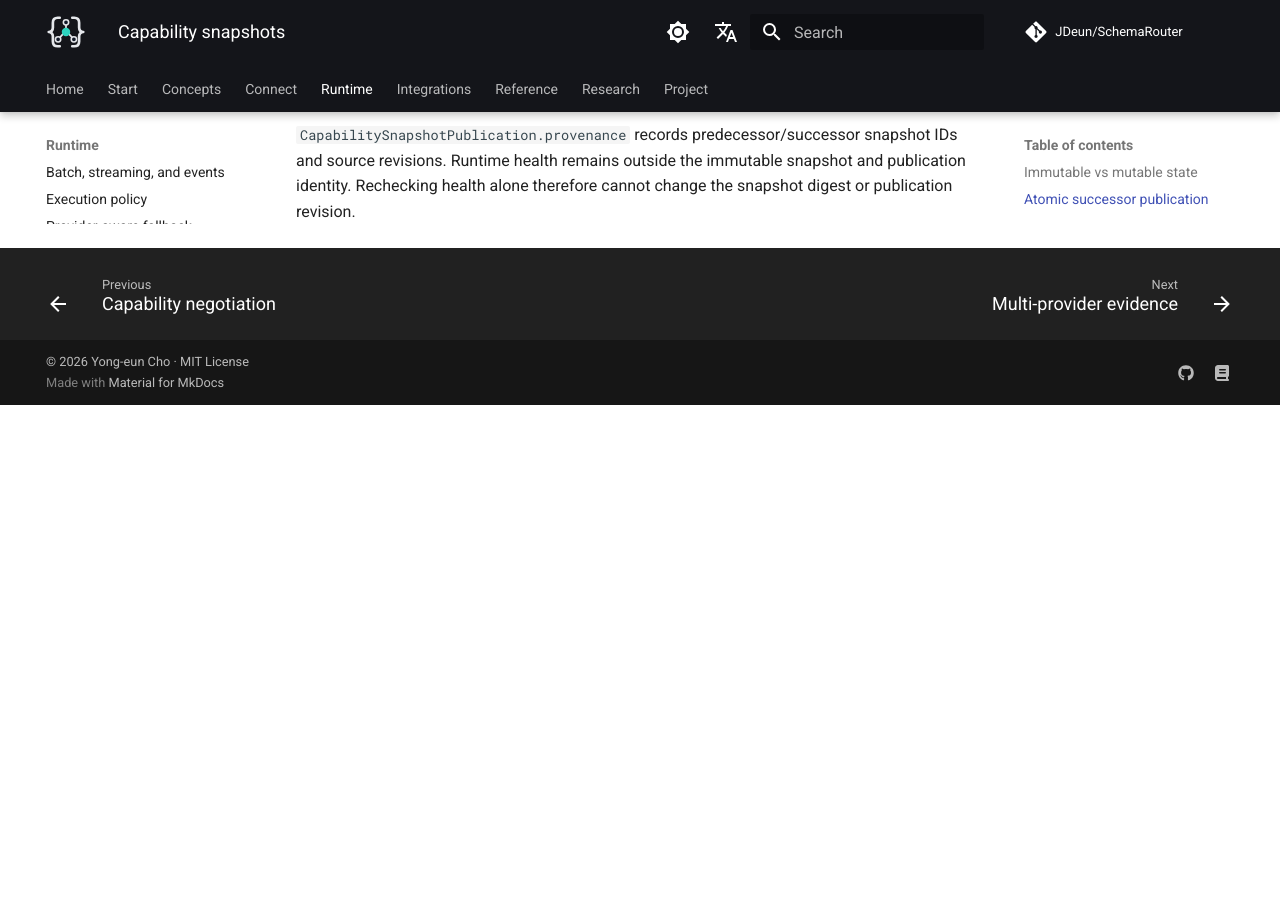
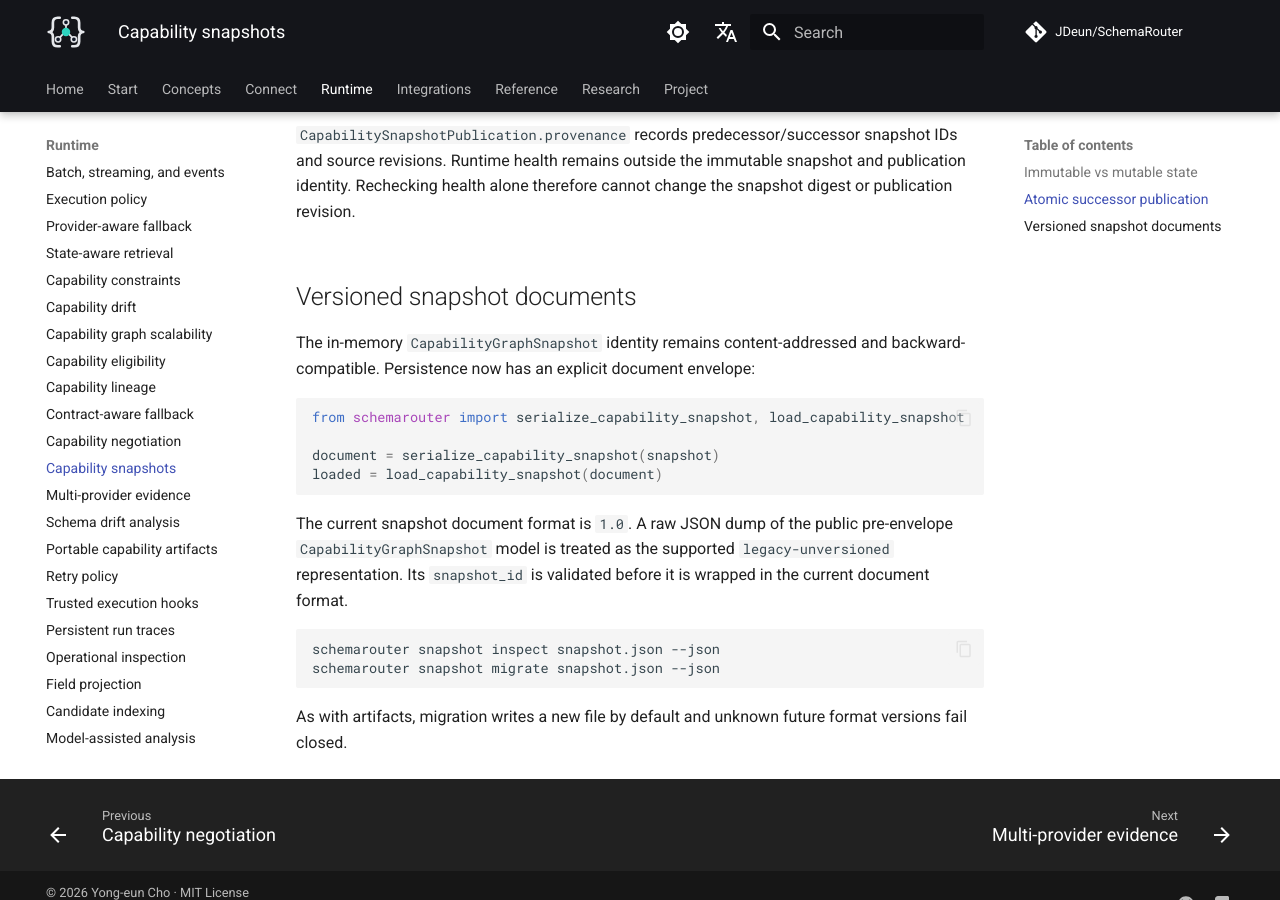
Before and after one commit to JDeun/SchemaRouter, an MkDocs documentation site: the page built from docs/guides/capability-snapshots.md, in a window 1280 px wide and 900 px high, scrolled down 1364 px. Built offline with MkDocs 1.6.1 and Material for MkDocs 9.7.7, drawn with Linux system fonts in a browser that asks for light colours; comment, search, counter and statistics services are not loaded; before the commit the page ends 1769 px from its top, so only the background shows below that.

Commit message:
docs: document versioned snapshot files

````diff
--- a/docs/guides/capability-snapshots.md
+++ b/docs/guides/capability-snapshots.md
@@ -44,3 +44,24 @@ Publication uses a process-local serialized compare-and-swap boundary. The succe
 A failed validation, stale CAS precondition, or rebuild error leaves the predecessor publication active. Readers therefore observe either the previous complete publication or the new complete publication, never an intermediate graph.
 
 `CapabilitySnapshotPublication.provenance` records predecessor/successor snapshot IDs and source revisions. Runtime health remains outside the immutable snapshot and publication identity. Rechecking health alone therefore cannot change the snapshot digest or publication revision.
+
+
+## Versioned snapshot documents
+
+The in-memory `CapabilityGraphSnapshot` identity remains content-addressed and backward-compatible. Persistence now has an explicit document envelope:
+
+```python
+from schemarouter import serialize_capability_snapshot, load_capability_snapshot
+
+document = serialize_capability_snapshot(snapshot)
+loaded = load_capability_snapshot(document)
+```
+
+The current snapshot document format is `1.0`. A raw JSON dump of the public pre-envelope `CapabilityGraphSnapshot` model is treated as the supported `legacy-unversioned` representation. Its `snapshot_id` is validated before it is wrapped in the current document format.
+
+```bash
+schemarouter snapshot inspect snapshot.json --json
+schemarouter snapshot migrate snapshot.json --json
+```
+
+As with artifacts, migration writes a new file by default and unknown future format versions fail closed.
````
